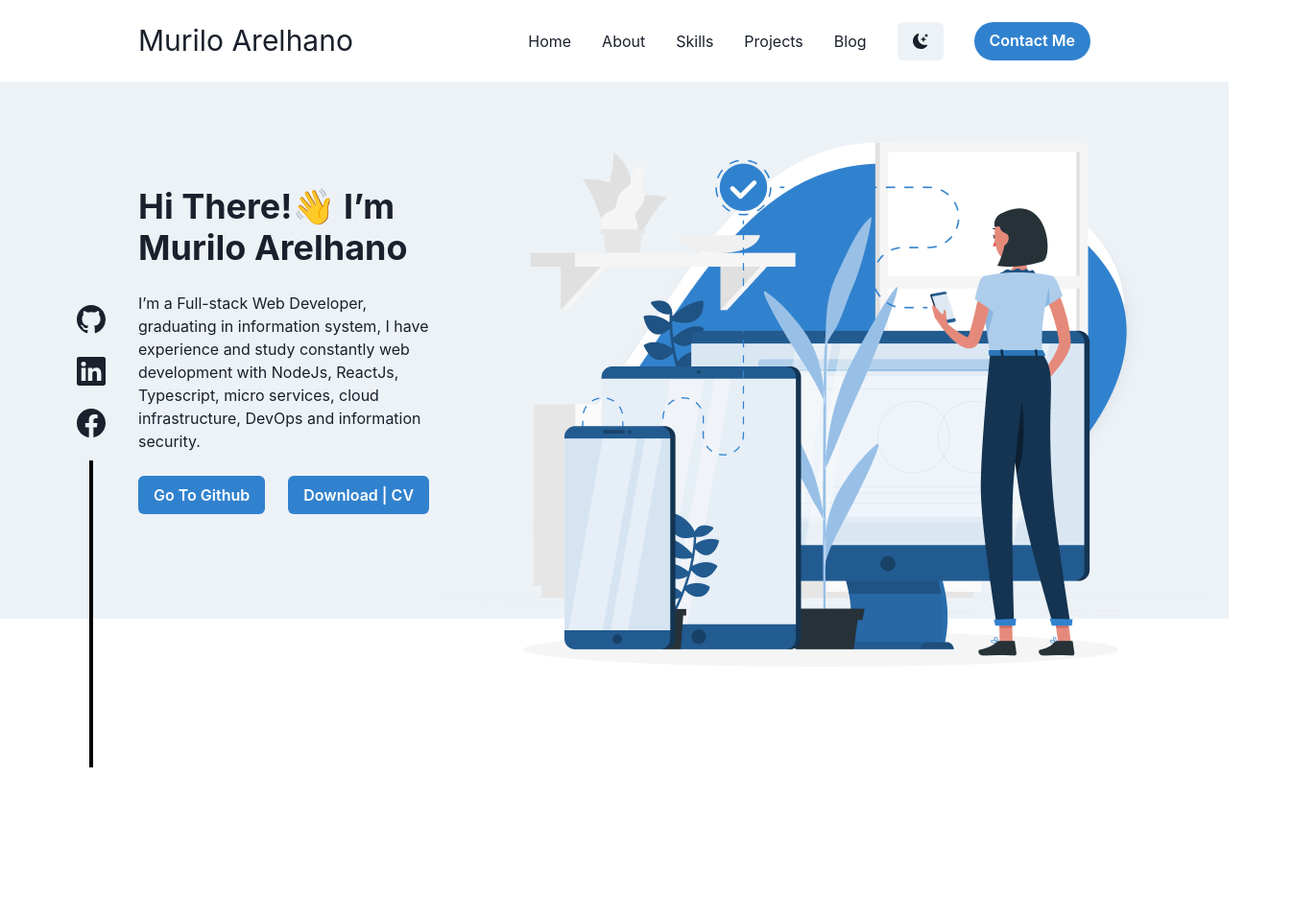
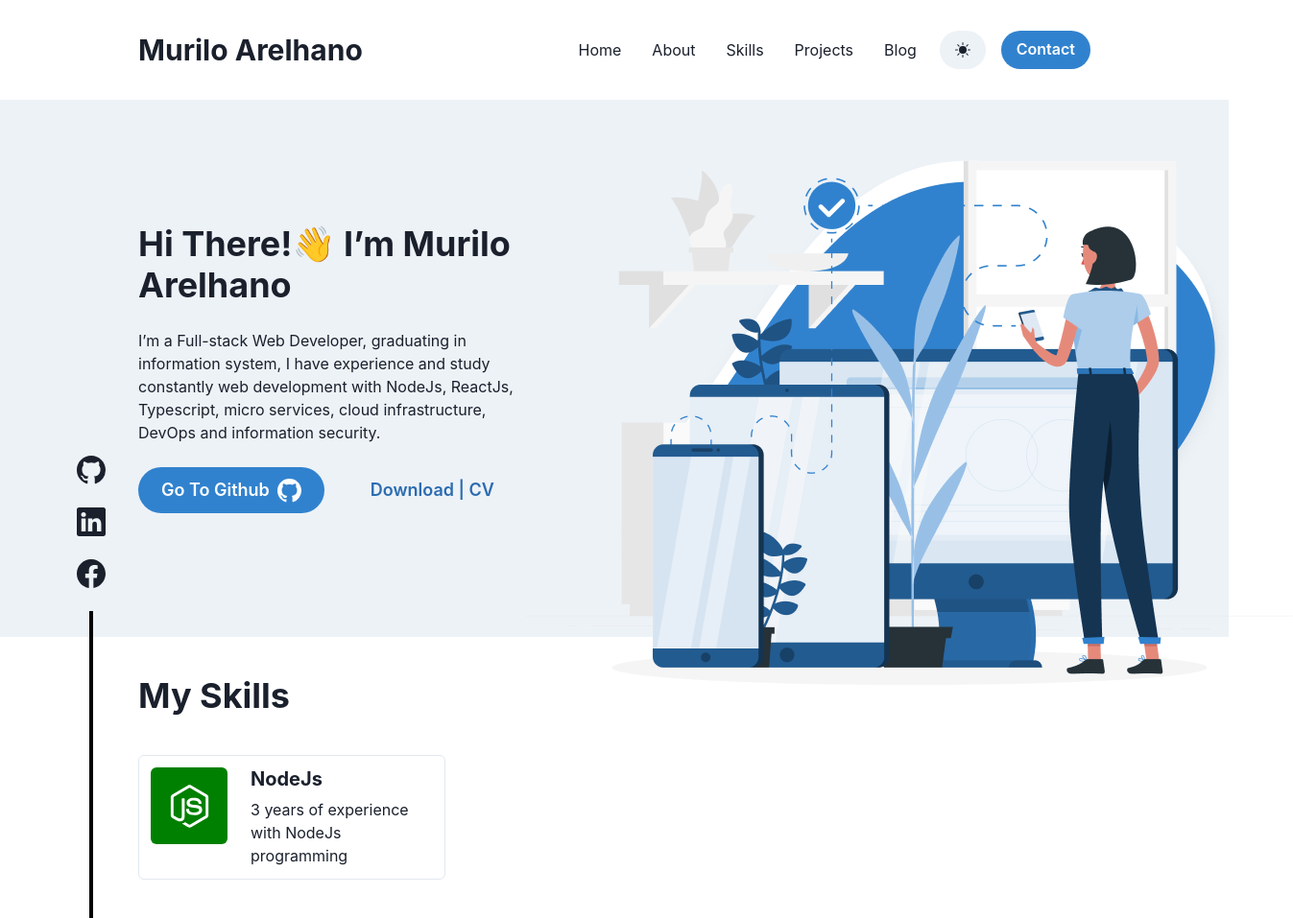
Before and after one commit to muriloarelhano/portfolio-old, a Next.js app: page / in a window 1280 px wide. Shown: the whole page at 96% size, 1347 px wide, since content can reach past the window. Before the commit the page ends 800 px from the top, so only its background shows below. Built offline with nearby package versions, Linux system fonts and the light colour scheme.

Commit message:
fix: Dark mode and add skill card simple

```diff
--- a/pages/index.tsx
+++ b/pages/index.tsx
@@ -2,6 +2,7 @@ import type { NextPage } from "next";
 import { Header } from "../src/sections/Header";
 import { Banner } from "../src/sections/Banner";
 import { SocialMedia } from "../src/components/SocialMedia";
+import { SkillsSection } from "../src/sections/SkillsSection";
 
 const Home: NextPage = () => {
   return (
@@ -9,6 +10,7 @@ const Home: NextPage = () => {
       <Header />
       <Banner />
       <SocialMedia />
+      <SkillsSection />
     </>
   );
 };
--- a/src/components/Menu.tsx
+++ b/src/components/Menu.tsx
@@ -1,9 +1,21 @@
+import {
+  Box,
+  Flex,
+  HStack,
+  IconButton,
+  Stack,
+  Link,
+  useColorModeValue,
+  useDisclosure,
+  Button,
+  useColorMode,
+} from "@chakra-ui/react";
 import React from "react";
-import Link from "next/link";
-import { Button, HStack } from "@chakra-ui/react";
-import ColorModeToggle from "./ColorModeToggle";
+import { GiHamburgerMenu } from "react-icons/gi";
+import { FaTimes } from "react-icons/fa";
+import { BsFillMoonFill, BsFillSunFill } from "react-icons/bs";
 
-const links = [
+const Links = [
   {
     name: "Home",
     path: "home",
@@ -26,16 +38,55 @@ const links = [
   },
 ];
 
-export const Menu: React.FunctionComponent = () => {
+const NavLink: React.FunctionComponent<any> = ({ children }) => (
+  <Link
+    py={1}
+    px={2}
+    rounded={"md"}
+    _hover={{
+      textDecoration: "none",
+      bg: useColorModeValue("gray.200", "gray.700"),
+    }}
+    href={"#"}
+  >
+    {children}
+  </Link>
+);
+
+export const NavBar = () => {
+  const { isOpen, onOpen, onClose } = useDisclosure();
+  const { colorMode, toggleColorMode } = useColorMode();
+
   return (
-    <HStack gap={6}>
-      {links.map((value, index) => (
-        <Link key={index} href={"#" + value.path}>
-          {value.name}
-        </Link>
-      ))}
-      <ColorModeToggle />
-      <Button rounded={"full"}>Contact Me</Button>
-    </HStack>
+    <>
+      <Flex h={16} alignItems={"center"} justifyContent={"space-between"}>
+        <IconButton
+          size={"md"}
+          icon={isOpen ? <FaTimes /> : <GiHamburgerMenu />}
+          aria-label={"Open Menu"}
+          display={{ md: "none" }}
+          onClick={isOpen ? onClose : onOpen}
+        />
+        <HStack as={"nav"} spacing={4} display={{ base: "none", md: "flex" }}>
+          {Links.map((link: any) => (
+            <NavLink key={link.name}>{link.name}</NavLink>
+          ))}
+          <Button onClick={toggleColorMode} colorScheme={'gray'}>
+            {colorMode === "light" ? <BsFillSunFill /> : <BsFillMoonFill />}
+          </Button>
+          <Button rounded={"full"}>Contact</Button>
+        </HStack>
+      </Flex>
+
+      {isOpen ? (
+        <Box pb={4} display={{ md: "none" }}>
+          <Stack as={"nav"} spacing={4}>
+            {Links.map((link) => (
+              <NavLink key={link.name}>{link.name}</NavLink>
+            ))}
+          </Stack>
+        </Box>
+      ) : null}
+    </>
   );
 };
--- /dev/null
+++ b/src/components/SkillCard.tsx
@@ -0,0 +1,33 @@
+import { Box, Heading, HStack, Text, VStack } from "@chakra-ui/react";
+import { FaNodeJs } from "react-icons/fa";
+
+export const SkillCard = () => {
+  return (
+    <HStack
+      gap={4}
+      p={3}
+      align={"start"}
+      maxW={80}
+      border="1px"
+      borderColor="gray.200"
+      rounded={"md"}
+    >
+      <Box
+        bg={"green"}
+        display={"flex"}
+        justifyContent={"center"}
+        alignItems={"center"}
+        boxSize={20}
+        minW={20}
+        rounded={"md"}
+        color={"white"}
+      >
+        <FaNodeJs size={45} />
+      </Box>
+      <VStack align={"start"}>
+        <Heading size={"md"}>NodeJs</Heading>
+        <Text>3 years of experience with NodeJs programming</Text>
+      </VStack>
+    </HStack>
+  );
+};
--- a/src/sections/Banner.tsx
+++ b/src/sections/Banner.tsx
@@ -4,14 +4,17 @@ import {
   Heading,
   HStack,
   Image,
+  Link,
   Text,
+  useColorModeValue,
   VStack,
 } from "@chakra-ui/react";
+import { BsGithub } from "react-icons/bs";
 import BannerImage from "../../public/banner-image.png";
 
 export const Banner = () => {
   return (
-    <Container maxW={"full"} bg={"gray.100"}>
+    <Container maxW={"full"} bg={useColorModeValue("gray.100", "gray.700")}>
       <Container maxW={"container.lg"}>
         <HStack>
           <VStack gap={4}>
@@ -25,8 +28,19 @@ export const Banner = () => {
               DevOps and information security.
             </Text>
             <HStack gap={4}>
-              <Button>Go To Github</Button>
-              <Button>Download | CV</Button>
+              <Button
+                size={"lg"}
+                onClick={() => {
+                  window.location.href = "https://github.com/muriloarelhano";
+                }}
+              >
+                Go To Github{" "}
+                <BsGithub fontSize={"25px"} style={{ marginLeft: "8px" }} />
+              </Button>
+
+              <Button variant={"ghost"} size={"lg"}>
+                Download | CV
+              </Button>
             </HStack>
           </VStack>
           <Image src={BannerImage.src} alt="" transform={"translateY(50px)"} />
--- a/src/sections/Header.tsx
+++ b/src/sections/Header.tsx
@@ -1,13 +1,13 @@
 import React from "react";
-import { Menu } from "../components/Menu";
-import { Container, HStack, Text } from "@chakra-ui/react";
+import { NavBar } from "../components/Menu";
+import { Container, Heading, HStack, Text } from "@chakra-ui/react";
 
 export const Header: React.FunctionComponent = () => {
   return (
     <Container maxW={"container.lg"}>
       <HStack justify={"space-between"} py={5}>
-        <Text fontSize={"3xl"}>Murilo Arelhano</Text>
-        <Menu />
+        <Heading size={'lg'}>Murilo Arelhano</Heading>
+        <NavBar />
       </HStack>
     </Container>
   );
--- /dev/null
+++ b/src/sections/SkillsSection.tsx
@@ -0,0 +1,11 @@
+import { Container, Heading } from "@chakra-ui/react";
+import { SkillCard } from "../components/SkillCard";
+
+export const SkillsSection = () => {
+  return (
+    <Container maxW={"container.lg"} py={10}>
+      <Heading mb={10}>My Skills</Heading>
+      <SkillCard></SkillCard>
+    </Container>
+  );
+};
--- /dev/null
+++ b/styles/theme/components/Button.ts
@@ -0,0 +1,7 @@
+import { ComponentStyleConfig } from "@chakra-ui/react";
+
+export const ButtonTheme: ComponentStyleConfig = {
+    baseStyle:{
+        rounded: 'full'
+    }
+};
--- /dev/null
+++ b/styles/theme/components/index.ts
@@ -0,0 +1,6 @@
+import { ThemeComponents } from "@chakra-ui/react";
+import { ButtonTheme } from "./Button";
+
+export const ComponentThemes: ThemeComponents = {
+  Button: ButtonTheme,
+};
--- a/styles/theme/index.ts
+++ b/styles/theme/index.ts
@@ -1,4 +1,5 @@
 import { extendTheme, withDefaultColorScheme } from "@chakra-ui/react";
+import { ComponentThemes } from "./components";
 
 const config = {
   initialColorMode: "light",
@@ -7,6 +8,11 @@ const config = {
 
 export const theme = extendTheme(
   { config },
+  {
+    components: {
+      ...ComponentThemes,
+    },
+  },
   withDefaultColorScheme({
     colorScheme: "blue",
     components: ["Button", "Badge"],
```
